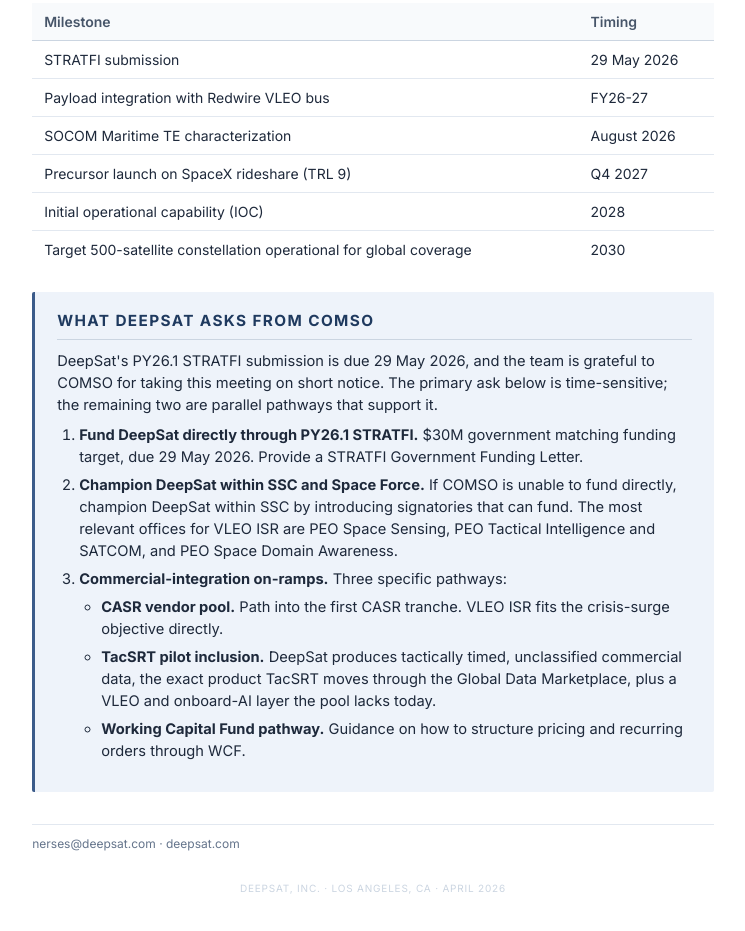
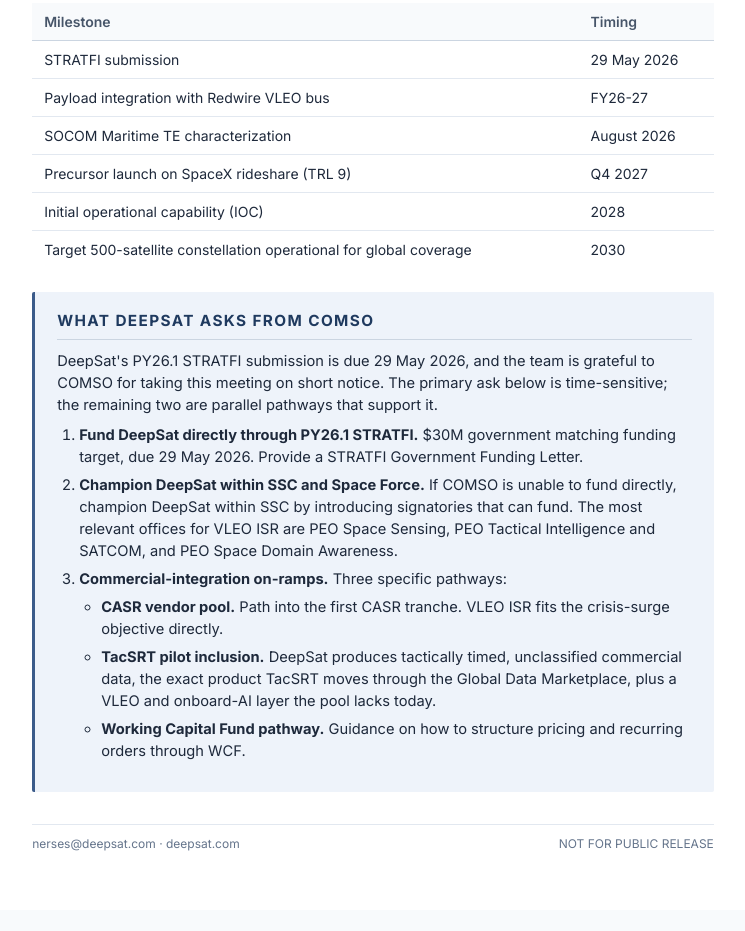
Before and after one commit to ohanyan/deepsat-share, a website: page comso-rah-v3.html in a window 1280 px wide. Shown: the part 2622-3553 px from the top of the page, without its empty margins (267-1012 px from the left). After the commit the page ends 3532 px from the top, so only its background shows below. Drawn offline with Linux system fonts and the light colour scheme.

Commit message:
comso-rah-v3: remove centered end-marker, restore footer right label
- Removed the centered light-gray 'DEEPSAT, INC. · LOS ANGELES, CA · APRIL 2026' end-marker block (and its .end-marker CSS).
- Footer right side now reads 'NOT FOR PUBLIC RELEASE' (neutral, no USG-internal baggage).
- Top breadcrumb stamp stays removed.

```diff
--- a/comso-rah-v3.html
+++ b/comso-rah-v3.html
@@ -213,14 +213,6 @@
     color: var(--ink-faint);
     display: flex;
     justify-content: space-between;
-  }
-  .end-marker {
-    margin-top: 28px;
-    text-align: center;
-    font-size: 7.5pt;
-    color: #cbd5e1;
-    letter-spacing: 0.08em;
-    text-transform: uppercase;
   }
 
   /* Print/Save-as-PDF button (hidden in print) */
@@ -524,9 +516,8 @@
 
   <div class="footer">
     <span>nerses@deepsat.com &middot; deepsat.com</span>
+    <span>NOT FOR PUBLIC RELEASE</span>
   </div>
-
-  <div class="end-marker">DeepSat, Inc. &middot; Los Angeles, CA &middot; April 2026</div>
 
 </div>
 </body>
```
